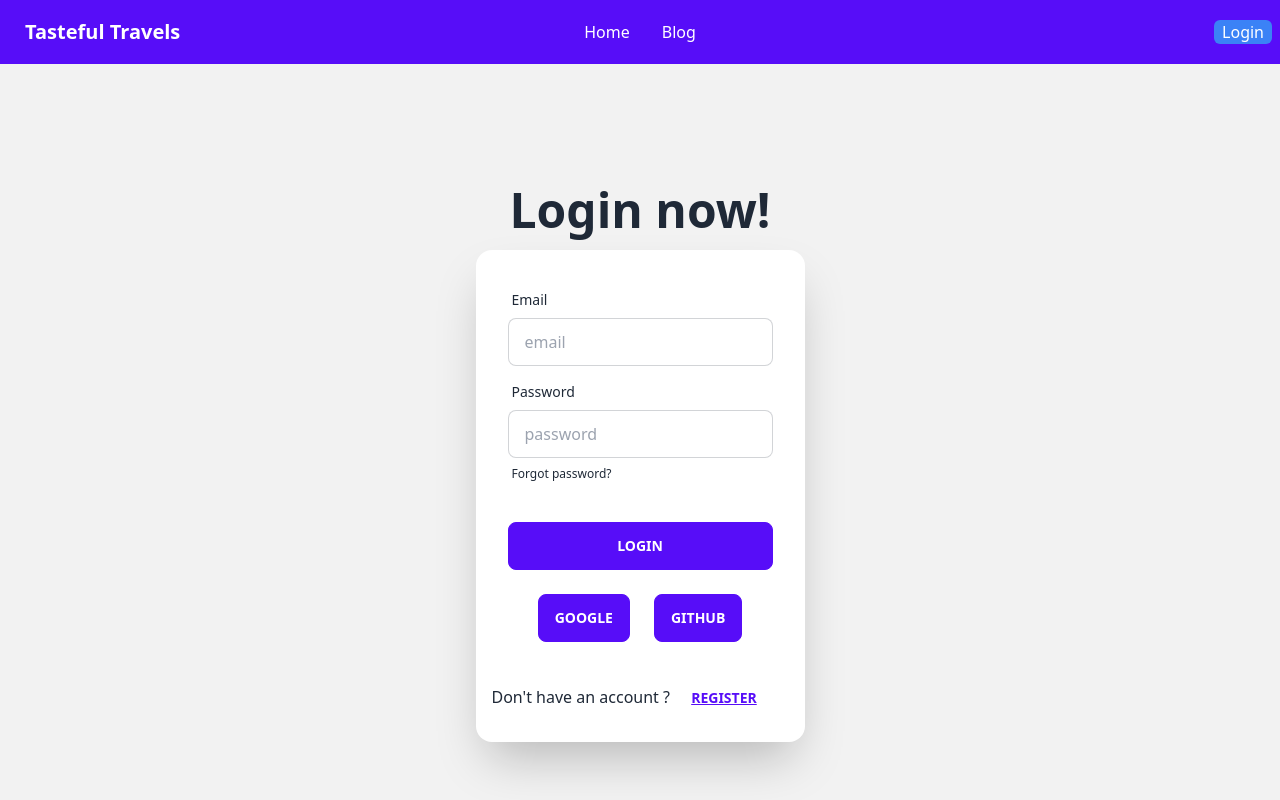
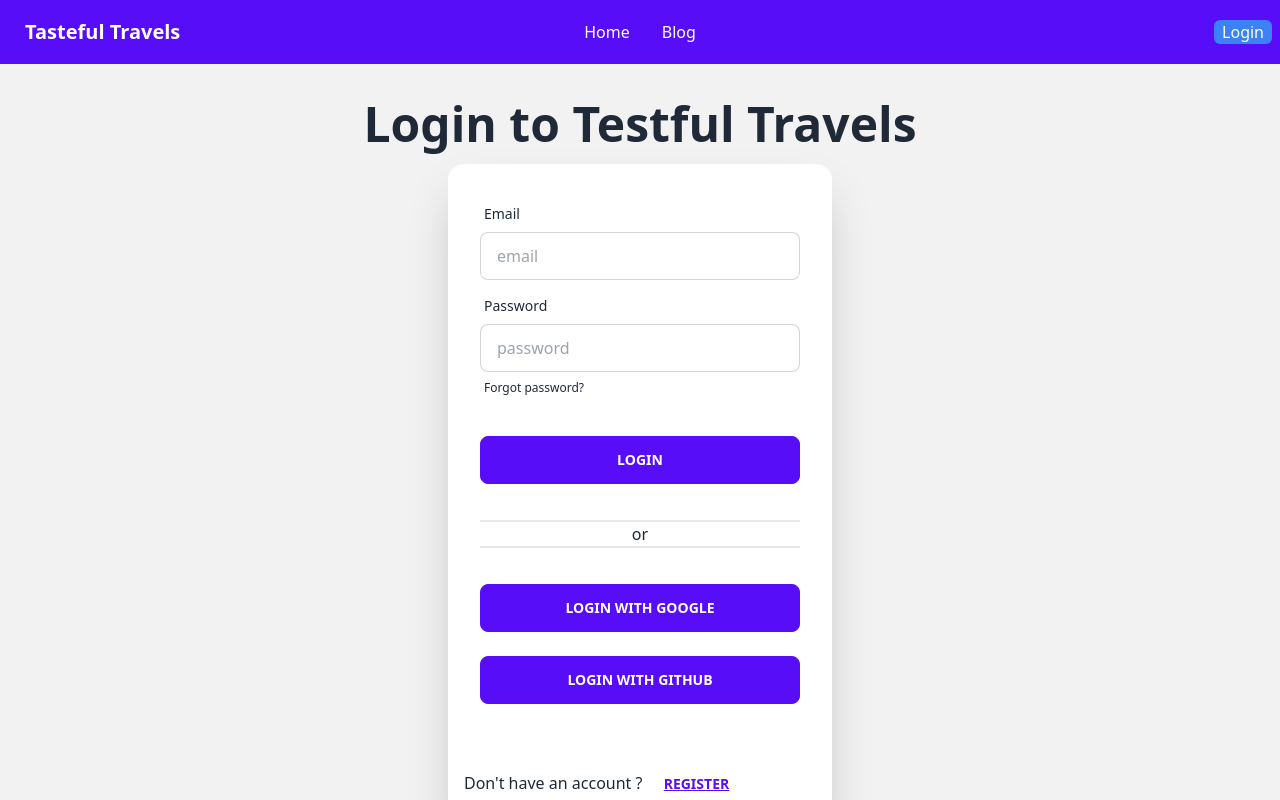
Before and after one commit to belalhossain22000/TestFul-Travels, a React (Vite) app: page /login in a window 1280 px wide. Shown: the top 800 px of the page. Built offline with nearby package versions, Linux system fonts and the light colour scheme; no server answers.

Commit message:
register page to redirect home page

```diff
--- a/src/components/LoginPage/LoginPage.jsx
+++ b/src/components/LoginPage/LoginPage.jsx
@@ -47,7 +47,7 @@ const LoginPage = () => {
       <div className="hero min-h-screen bg-base-200">
         <div className="hero-content flex-col ">
           <div className="text-center lg:text-left">
-            <h1 className="text-5xl font-bold">Login now!</h1>
+            <h1 className="text-5xl font-bold">Login to Testful Travels</h1>
           </div>
           <div className="card flex-shrink-0 w-full max-w-sm shadow-2xl bg-base-100">
             <form className="card-body">
@@ -86,19 +86,16 @@ const LoginPage = () => {
                 <button onClick={handleLogin} className="btn btn-primary">
                   Login
                 </button>
+                <p className="text-center my-9 border-b-2 border-t-2 ">or</p>
+                <button onClick={googleLogins}  className="btn btn-primary">
+                Login with google
+                </button>
                 <br />
-                <div className="flex gap-3 items-center justify-center">
-                  <button onClick={googleLogins} className="btn btn-primary">
-                    google
-                  </button>
-                  <br />
-                  <button
-                    onClick={handleGithubLogin}
-                    className="btn btn-primary"
-                  >
-                    Github
-                  </button>
-                </div>
+                <button  onClick={handleGithubLogin} className="btn btn-primary">
+                login with Github
+                </button>
+                <br />
+
               </div>
             </form>
             <p className="mb-5  ms-4 ">
--- a/src/components/Registation/Registration .jsx
+++ b/src/components/Registation/Registration .jsx
@@ -1,9 +1,14 @@
 import React, { useContext, useState } from "react";
-import { Link } from "react-router-dom";
+import { Link, useLocation, useNavigate } from "react-router-dom";
 import { AuthContext } from "../Provider/AuthProvider";
 import { updateProfile } from "firebase/auth";
 
 const Registration = () => {
+
+  const location = useLocation();
+  const from = location?.state?.from?.pathname || "/";
+  const navigate = useNavigate();
+
   const { registerUser,auth } = useContext(AuthContext);
   const [email, setEmail] = useState("");
   const [name, setName] = useState("");
@@ -42,6 +47,7 @@ const Registration = () => {
             });
 
           console.log(result.user);
+          navigate(from ,{replace:true});
 
         })
         .catch((err) => {
```
